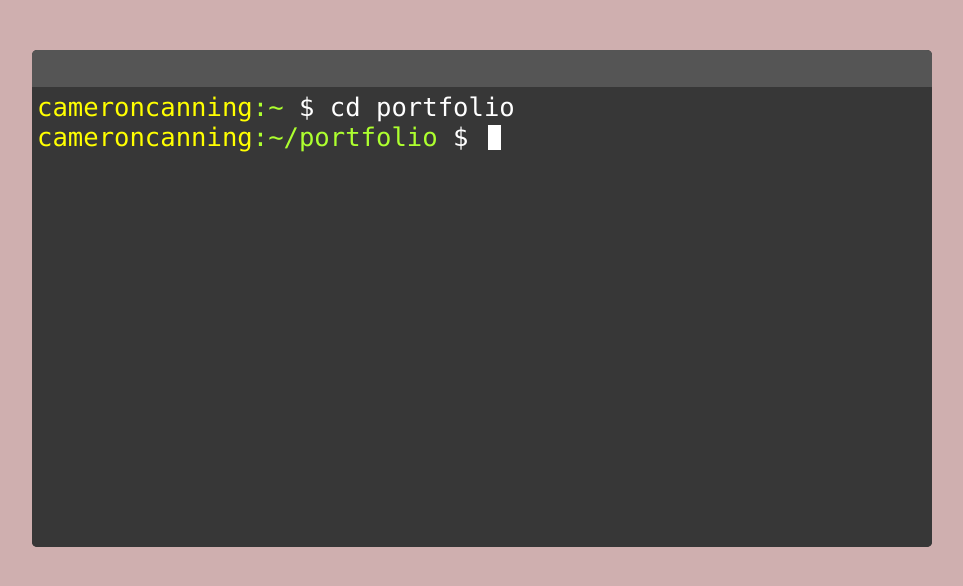
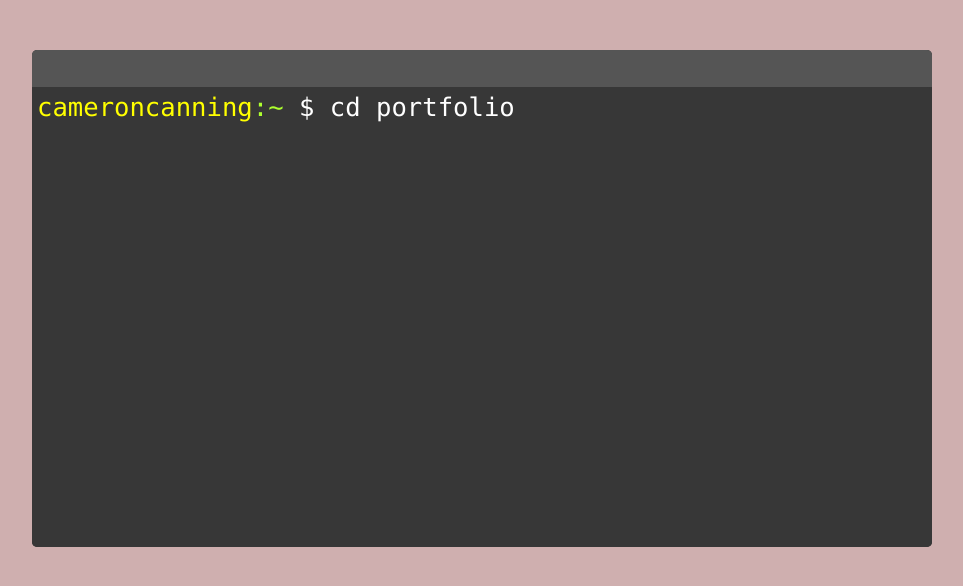
Before and after one commit to CameronCanning/terminal-portfolio, a React (Create React App) app: page / in a window 1280 px wide. Shown: the top 586 px of the page, without its empty margins (158-1121 px from the left). Built offline with nearby package versions, Linux system fonts and the light colour scheme.

Commit message:
auto typing hook integrated into Terminal

```diff
--- a/src/components/Terminal.js
+++ b/src/components/Terminal.js
@@ -1,5 +1,6 @@
 import { useState, useEffect, useRef } from 'react';
-
+import { createPortal } from 'react-dom';
+import { useAutoType } from '../hooks/editor';
 const lsPortfolio =
     <span>
         <span className='content-command'>about.txt</span>
@@ -23,30 +24,13 @@ const commands = {
 const Terminal = (props) => {
     const [loadTime, setLoadTime] = useState(props.loadTime || 2100);
     const [sending, setSending] = useState(false);
-    const [auto, setAuto] = useState('');
     const [contentArray, setContentArray] = useState([]);
-    const [editor, setEditor] = useState({});
+    const [editor, setEditor] = useState({dir: '', user: props.user || 'user'});
     const [batchCommands, setBatchCommands] = useState(['cd portfolio', 'ls']);
 
+    const [command, typeCommand, typing] = useAutoType(50);
+
     const notInitRender = useRef(false);
-	//auto type command on update
-	useEffect(() => {
-        if (auto) {
-            setTimeout(() => {
-                setAuto(prev => prev.substring(1));
-                setEditor(prev => {
-                    return {
-                        ...prev,
-                        command: prev.command + auto[0]
-                    }
-                })
-            }, props.typingSpeed || 50)
-        }
-        else if (editor.typing && editor.command) {
-            setTimeout(() => executeCommand(), 500);
-            setEditor(prev => {return {...prev, typing: false}});
-        }
-	}, [auto]);
 
     useEffect(() => {
         if (notInitRender.current && !sending && batchCommands.length > 0){
@@ -67,21 +51,9 @@ const Terminal = (props) => {
         else if (batchCommands.length > 0) {
             console.log('sending first');
             nextCommand();
-
         }
 
     }, [loadTime]);
-
-    //re starts animation for dev
-    useEffect(() => {
-        setContentArray([]);
-        setEditor({
-            command: '',
-            dir: '',
-            typing: false,
-            user: props.user || 'user'
-        });
-    }, []);
 
     const nextCommand = () => {
         let newBatch = [...batchCommands];
@@ -89,14 +61,11 @@ const Terminal = (props) => {
         setBatchCommands(newBatch.slice(1));
 
     }
-    const sendCommand = (command, delay=1000) => {
-        console.log(editor.typing);
-        if (!editor.typing){
-            setTimeout(() => {
-                setEditor(prev => {return {...prev, typing: true}});
-                setSending(true);
-                setAuto(command)
-            }, delay)
+    const sendCommand = (command) => {
+        console.log(command);
+        if (!typing){
+            setSending(true);
+            typeCommand(command, 1000);
         }
     }
 
@@ -120,7 +89,7 @@ const Terminal = (props) => {
             //state -> strings
             setContentArray(prev => [...prev, {
                 user: `${props.user}`,
-                command: `${editor.command}`,
+                command: `${command}`,
                 dir: `${editor.dir}`,
                 output: output,
             }]);
@@ -142,7 +111,7 @@ const Terminal = (props) => {
                         {contentArray.map((e, i) => {
                             return <Content key={i} {...e}/>
                         })}
-                        <Editor {...editor}/>
+                        <Editor command={command} typing={typing}/>
                         </>
                     }
                 </div>
@@ -152,6 +121,29 @@ const Terminal = (props) => {
 };
 
 const Header = () => <div className='terminal-header'/>;
+
+const Editor = ({command, typing}) => {
+    console.log('command: ' + command);
+    const user = 'cameroncanning';
+    const host = '';
+    const dir = '';
+    const ref = useRef();
+    useEffect(() => ref.current.scrollIntoView());
+    const prompt = ' $ ';
+    return (
+        <div className='terminal-content' ref={ref}>
+            <span className='user-color'>{user && host ? `${user}@${host}` : user || host || ''}</span>
+            <span className='dir-color'>{dir ? ':~' + dir : ':~'}</span>
+            <span>
+                <span className='terminal-input'>
+                    {prompt}
+                    {command}
+                    <span className={typing ? 'cursor' : 'cursor blink'}/>
+                </span>
+            </span>
+        </div>
+    )
+}
 
 const Content = ({user, host, dir, command, output}) => {
     const prompt = ' $ ';
@@ -172,23 +164,6 @@ const Content = ({user, host, dir, command, output}) => {
     )
 }
 
-const Editor = ({user, host, dir, typing, command}) => {
-    const ref = useRef();
-    useEffect(() => ref.current.scrollIntoView());
-    const prompt = ' $ ';
-    return (
-        <div className='terminal-content' ref={ref}>
-            <span className='user-color'>{user && host ? `${user}@${host}` : user || host || ''}</span>
-            <span className='dir-color'>{dir ? ':~' + dir : ':~'}</span>
-            <span>
-                <span className='terminal-input'>
-                    {prompt}
-                    {command}
-                    <span className={typing ? 'cursor' : 'cursor blink'}/>
-                </span>
-            </span>
-        </div>
-    )
-}
+
 
 export default Terminal;
--- a/src/hooks/editor.js
+++ b/src/hooks/editor.js
@@ -15,7 +15,7 @@ export const useAutoType = (speed) => {
     }, [auto])
 
     return [
-        string,
+        `${string}`,
         (autoString, delay) => {
             setTimeout(() => setAuto(autoString), delay)
 
```
